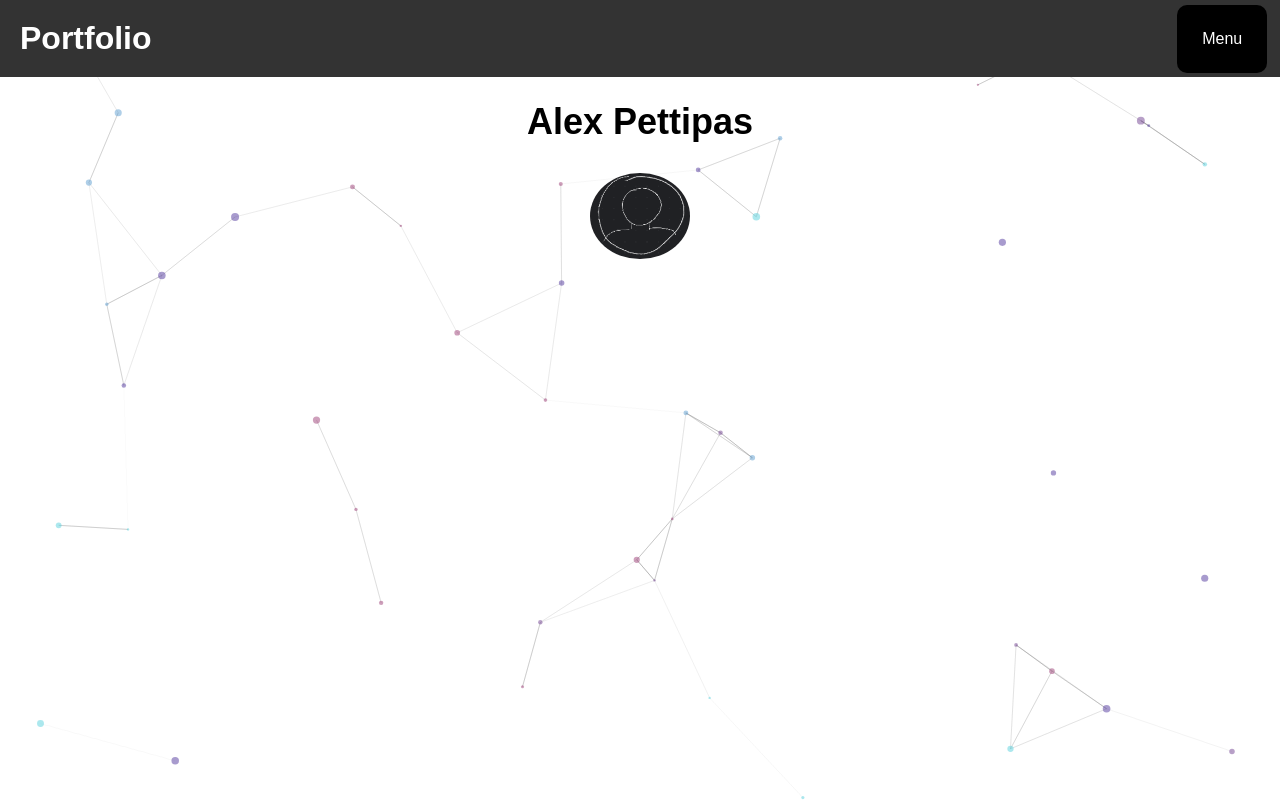
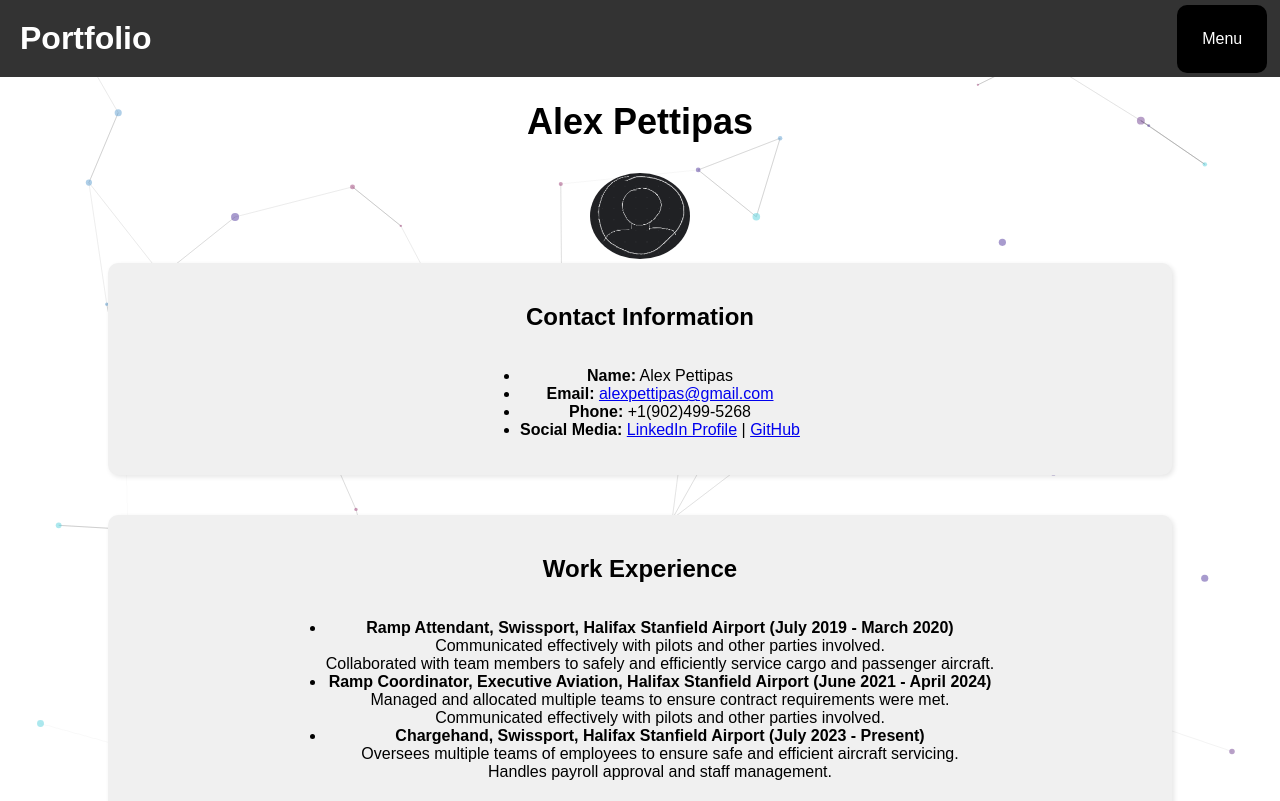
Before and after one commit to F41S3/portfolio_website_v2, a React (Create React App) app: page /WorkHistory in a window 1280 px wide. Shown: the top 801 px of the page. Built offline with nearby package versions, Linux system fonts and the light colour scheme.

Commit message:
Updated work history page.

```diff
--- a/src/pages/WorkHistory.js
+++ b/src/pages/WorkHistory.js
@@ -5,18 +5,64 @@ import Footer from "../element/Footer";
 import NameTitle from "../element/NameTitle";
 import ParticleBackground from "../element/ParticleBackground";
 
-
-
-
 export default function WorkHistory() {
+    const linkedInURL = "https://www.linkedin.com/in/alexander-pettipas-277434277"
+    const githubURL = "https://github.com/F41S3"
     return (
         <div>
             <ParticleBackground></ParticleBackground>
             <Header></Header>
             <NameTitle></NameTitle>
-            <div className="work-history">
+            {/* Contact Information Section */}
+            <section className="content-container">
+                <h2>Contact Information</h2>
+                <ul>
+                    <li><strong>Name:</strong> Alex Pettipas</li>
+                    <li><strong>Email:</strong> <a href="mailto:alexpettipas@gmail.com">alexpettipas@gmail.com</a></li>
+                    <li><strong>Phone:</strong> +1(902)499-5268</li>
+                    <li>
+                        <strong>Social Media:</strong>&nbsp;
+                        <a href={linkedInURL} target="_blank" rel="noopener noreferrer">LinkedIn Profile</a>&nbsp;|&nbsp;
+                        <a href={githubURL} target="_blank" rel="noopener noreferrer">GitHub</a>
+                    </li>
+                </ul>
+            </section>
 
-            </div>
+            {/* Work Experience Section */}
+            <section className="content-container">
+                <h2>Work Experience</h2>
+                <ul>
+                    <li>
+                        <strong>Ramp Attendant, Swissport, Halifax Stanfield Airport (July 2019 - March 2020)</strong>
+                        <br />
+                        Communicated effectively with pilots and other parties involved.
+                        <br />
+                        Collaborated with team members to safely and efficiently service cargo and passenger aircraft.
+                    </li>
+                    <li>
+                        <strong>Ramp Coordinator, Executive Aviation, Halifax Stanfield Airport (June 2021 - April 2024)</strong>
+                        <br />
+                        Managed and allocated multiple teams to ensure contract requirements were met.
+                        <br />
+                        Communicated effectively with pilots and other parties involved.
+                    </li>
+                    <li>
+                        <strong>Chargehand, Swissport, Halifax Stanfield Airport (July 2023 - Present)</strong>
+                        <br />
+                        Oversees multiple teams of employees to ensure safe and efficient aircraft servicing.
+                        <br />
+                        Handles payroll approval and staff management.
+                    </li>
+                </ul>
+            </section>
+
+            {/* Education Section */}
+            <section className="content-container">
+                <h2>Education</h2>
+                <p>High School Diploma</p>
+                <p>Bachelor of Computer Science (in progress)</p>
+            </section>
+
             <Footer></Footer>
         </div>
 
--- a/src/pages/css/styles.css
+++ b/src/pages/css/styles.css
@@ -6,8 +6,16 @@
 }
 
 .content-container {
+    display: flex;
+    flex-direction: column;
+    align-items: center;
+    padding: 20px;
+    margin-left: auto;
+    margin-right: auto;
+    max-width: 1200px;
+    margin-bottom: 40px;
+    width: 80%;
     background-color: #f0f0f0;
-    padding: 20px;
     border-radius: 10px;
     box-shadow: 2px 2px 5px rgba(0,0,0,0.1);
 }
```
